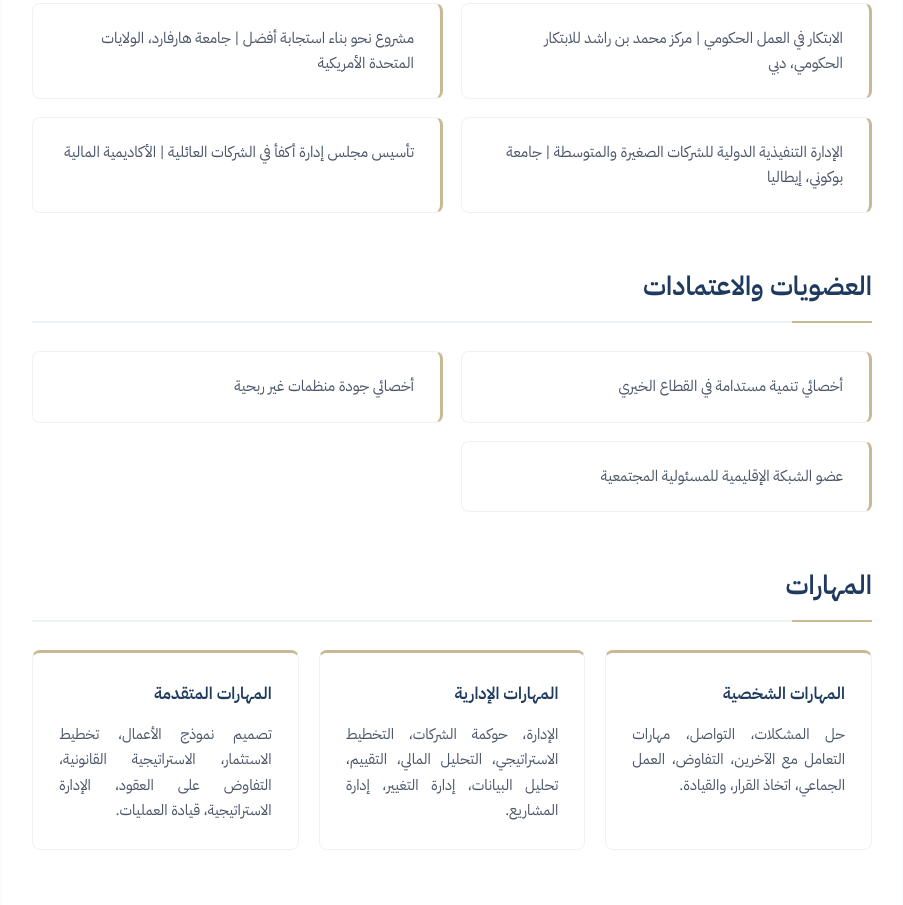
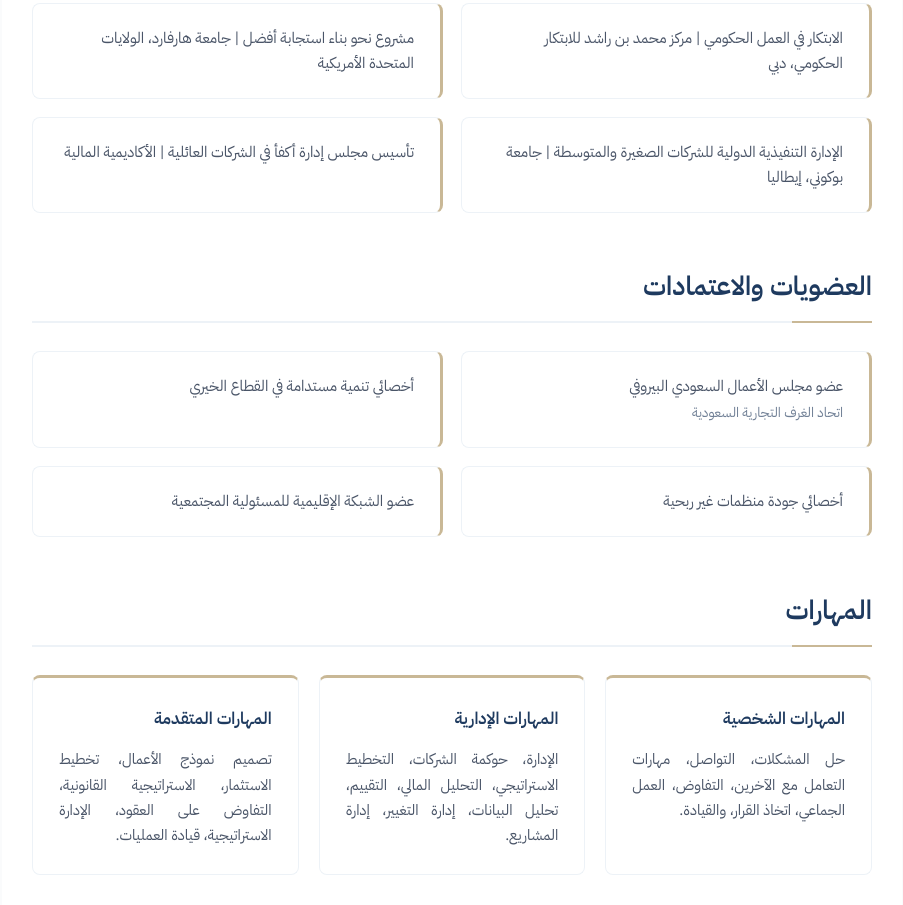
Before and after one commit to almohammdin/mycv, a plain HTML site: page index.html in a window 1280 px wide. Shown: the part 7408-8313 px from the top of the page, without its empty margins (188-1091 px from the left). Drawn offline with Linux system fonts and the light colour scheme.

Commit message:
Add files via upload

```diff
--- a/index.html
+++ b/index.html
@@ -973,6 +973,7 @@
             <div class="section">
                 <h2 class="section-title">العضويات والاعتمادات</h2>
                 <div class="cert-list">
+                    <div class="cert-item">عضو مجلس الأعمال السعودي البيروفي<br><span style="font-size: 0.9em; color: #718096;">اتحاد الغرف التجارية السعودية</span></div>
                     <div class="cert-item">أخصائي تنمية مستدامة في القطاع الخيري</div>
                     <div class="cert-item">أخصائي جودة منظمات غير ربحية</div>
                     <div class="cert-item">عضو الشبكة الإقليمية للمسئولية المجتمعية</div>
```
